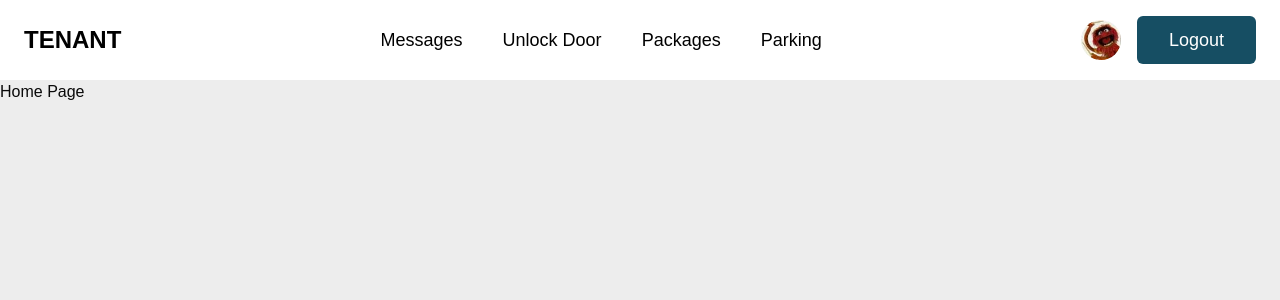
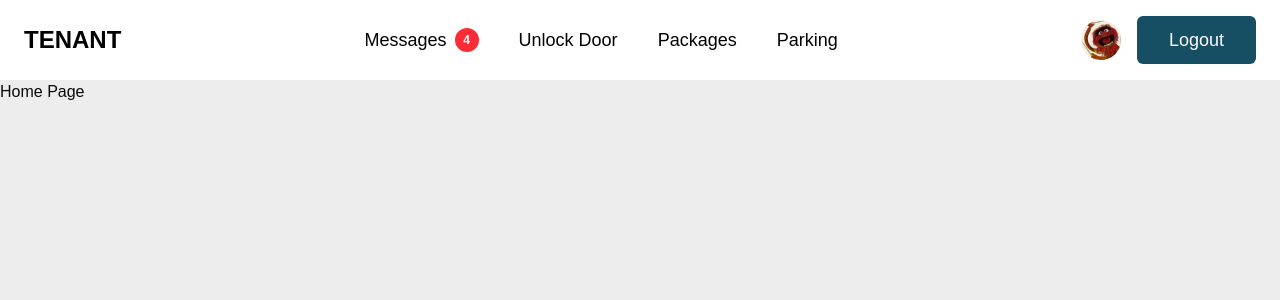
Before and after one commit to TheDThompsonDev/tenant-app, a Next.js app: page / in a window 1280 px wide. Shown: the top 300 px of the page. Built offline with nearby package versions, Linux system fonts and the light colour scheme.

Commit message:
Create NotificationBadge and add it to Navbar

```diff
--- a/src/app/components/Navbar.tsx
+++ b/src/app/components/Navbar.tsx
@@ -1,6 +1,9 @@
 import Link from 'next/link';
+import NotificationBadge from '@/app/components/NotificationBadge';
 
 export default function Navbar() {
+  const mockNotificationCount = 4; // TODO: replace this with data from server (hook?)
+
   const linkClasses =
     'flex h-[48px] grow items-center justify-center gap-2 rounded-md hover:bg-gray-50 p-3 text-sm font-medium md:flex-none md:justify-start md:p-2 md:px-3';
 
@@ -9,6 +12,7 @@ export default function Navbar() {
       <ul className='flex space-x-4'>
         <Link href='/' className={linkClasses}>
           <p className='hidden md:block text-lg'>Messages</p>
+          <NotificationBadge value={mockNotificationCount} />
         </Link>
         <Link href='/' className={linkClasses}>
           <p className='hidden md:block text-lg'>Unlock Door</p>
--- /dev/null
+++ b/src/app/components/NotificationBadge.tsx
@@ -0,0 +1,24 @@
+interface NotificationBadgeProps {
+  value: number;
+  className?: string;
+}
+
+export default function NotificationBadge({
+  value,
+  className,
+}: NotificationBadgeProps) {
+  if (value <= 0) {
+    return null;
+  }
+
+  const displayValue = value > 99 ? '99+' : value;
+  const textSize = value > 99 ? 'text-[9px]' : 'text-xs';
+
+  return (
+    <div
+      className={`w-6 h-6 bg-red-500 text-white flex items-center justify-center rounded-full font-bold ${textSize} ${className}`}
+    >
+      {displayValue}
+    </div>
+  );
+}
```
